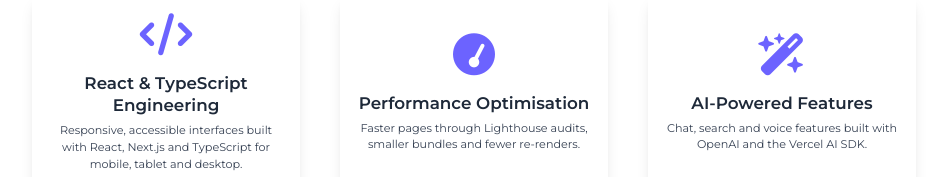
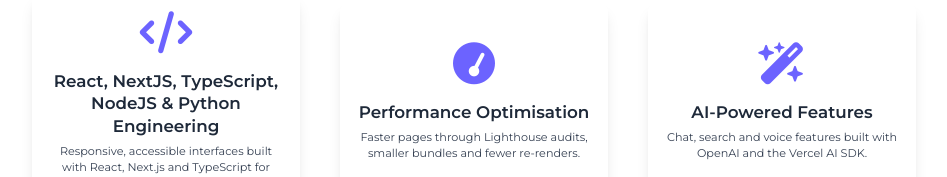
Before and after one commit to chetanpl/Chetan_Pal, a React (Vite) app: page / in a window 1280 px wide. Shown: the part 2921-3098 px from the top of the page, without its empty margins (166-1113 px from the left). Built offline with nearby package versions, Linux system fonts and the light colour scheme.

Commit message:
Update Services.jsx

```diff
--- a/src/components/Services.jsx
+++ b/src/components/Services.jsx
@@ -5,7 +5,7 @@ import SectionHeading from "./SectionHeading";
 const services = [
   {
     icon: "fa-code",
-    title: "React & TypeScript Engineering",
+    title: "React, NextJS, TypeScript, NodeJS & Python Engineering",
     desc: "Responsive, accessible interfaces built with React, Next.js and TypeScript for mobile, tablet and desktop.",
   },
   {
```
